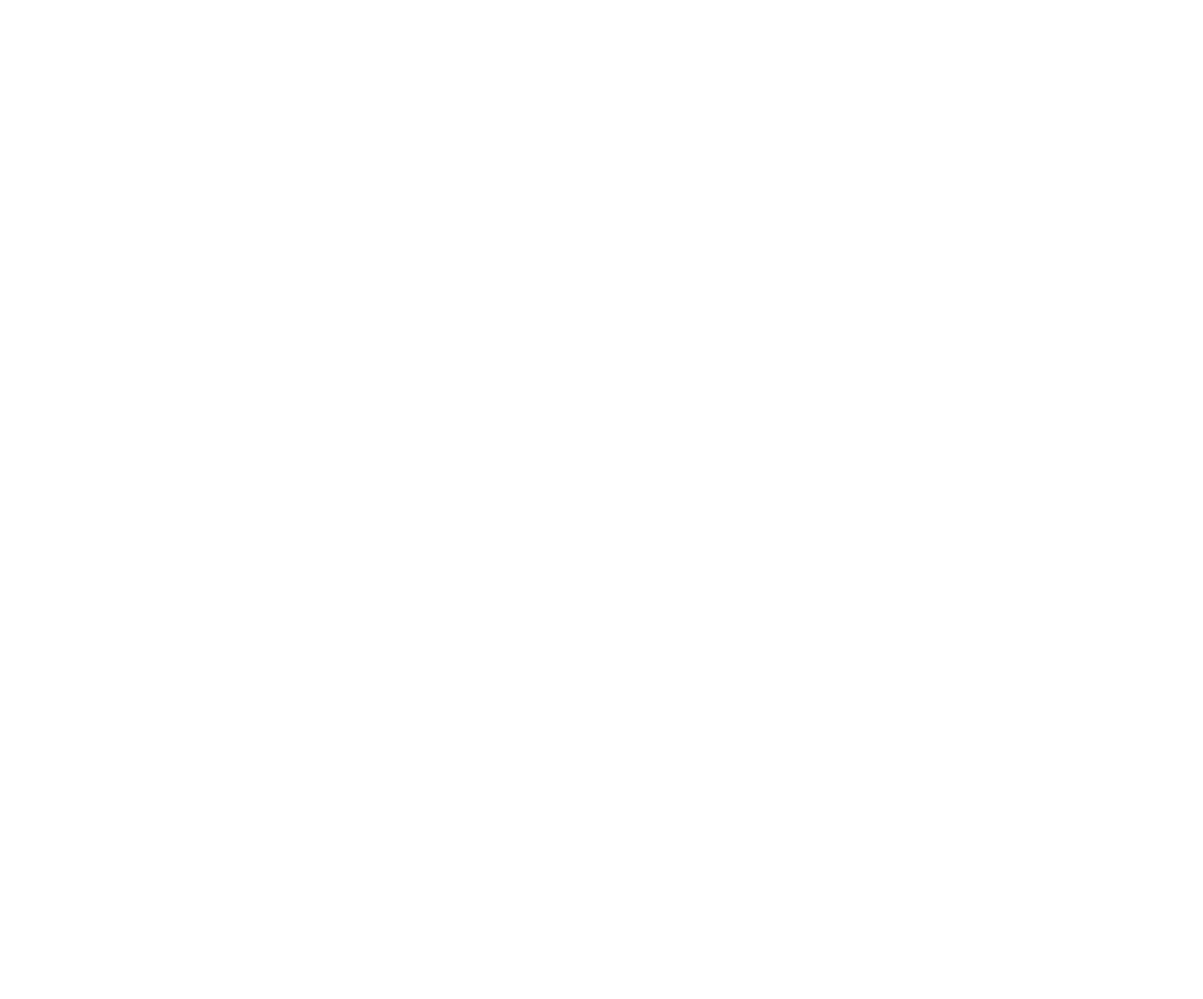
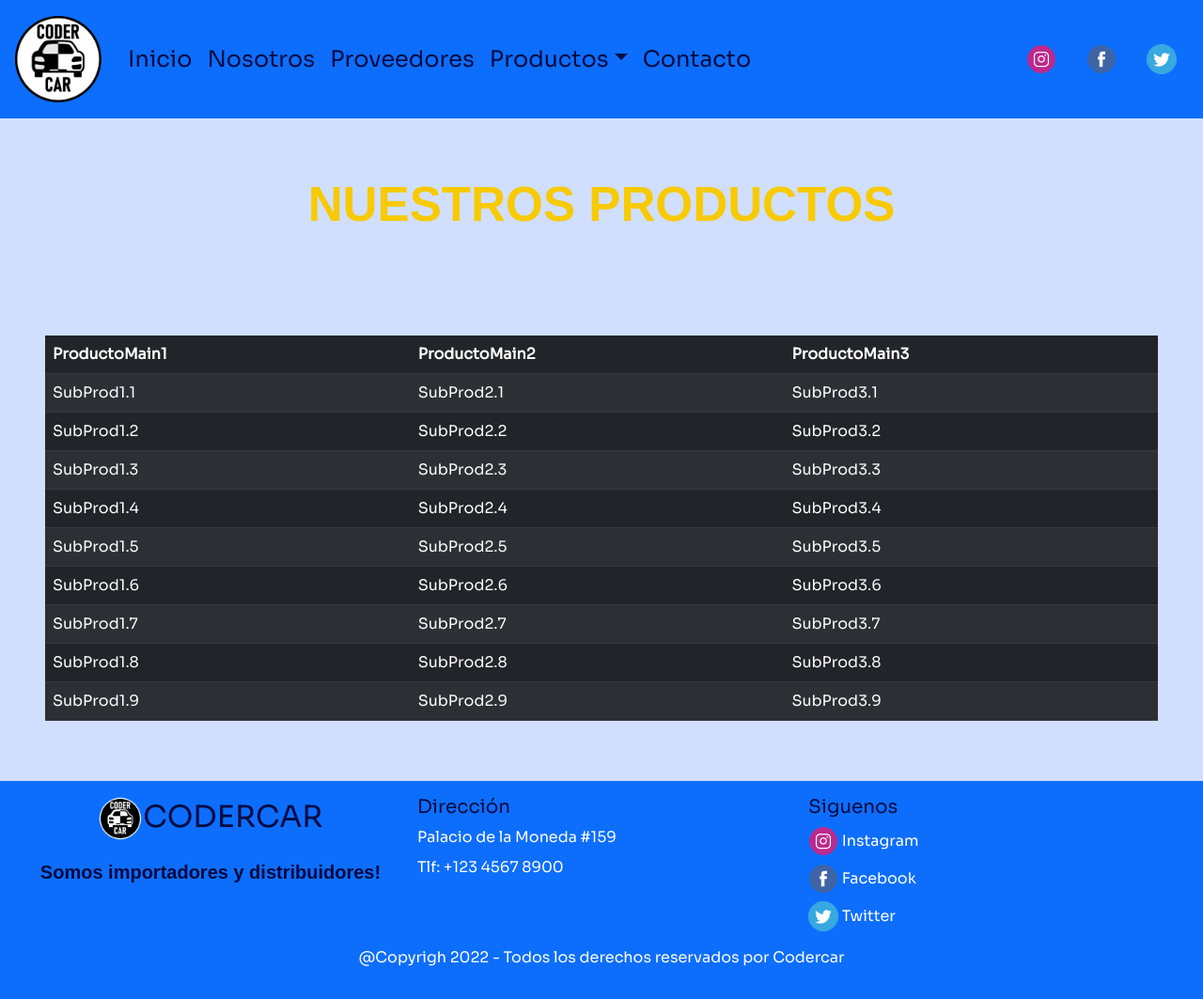
Before and after one commit to kifferv/PF_Velasquez, a plain HTML site: page views/productos.html in a window 1280 px wide. Shown: the whole page at 94% size. Before the commit the page ends 800 px from the top, so only its background shows below. Drawn offline with nearby package versions, Linux system fonts and the light colour scheme.

Commit message:
cambios en views

```diff
--- a/css/estilo.css
+++ b/css/estilo.css
@@ -14,6 +14,10 @@ body{
 /*body Nosotros*/
 .body2{
     background-image:url(../assets/img/car2.jpg);
+}
+/*body Contacto*/
+.body3{
+    background-image:url(../assets/img/car1.jpg);
 }
 @font-face{
     font-family:"Sora-Regular.ttf";
@@ -54,7 +58,7 @@ h1, h2{
     padding: 10px;
     background-color: rgba(240, 248, 255, 0.397);
 }
-/*ESTILO DEL FORMULARIO - VIEW= contacto*/
+/*ESTILO DEL FORMULARIO - VIEW= CONTACTO*/
 .header {
     color: #051177;
     font-size: 35px;
--- a/views/productos.html
+++ b/views/productos.html
@@ -0,0 +1,170 @@
+<!DOCTYPE html>
+<html lang="en">
+<head>
+    <meta charset="UTF-8">
+    <meta http-equiv="X-UA-Compatible" content="IE=edge">
+    <meta name="viewport" content="width=device-width, initial-scale=1.0">
+    <title>Codercar Nosotros</title>
+    <!-- CSS only -->
+    <link href="https://cdn.jsdelivr.net/npm/bootstrap@5.2.1/dist/css/bootstrap.min.css" rel="stylesheet" integrity="sha384-iYQeCzEYFbKjA/T2uDLTpkwGzCiq6soy8tYaI1GyVh/UjpbCx/TYkiZhlZB6+fzT" crossorigin="anonymous">
+    <link rel="stylesheet" href="https://cdnjs.cloudflare.com/ajax/libs/animate.css/4.1.1/animate.min.css"/>
+    <!--mi estilo 😎 -->
+    <link rel="stylesheet" href="../css/estilo.css">
+    <link rel="icon" href="../assets/icons/ccwhiteicon.ico">
+</head>
+<body>
+    <header>
+        <!---menú de la página de bootstrap pero que retoque con css e incluí redes y efectos en los botones (probe todos los botones) ✌️ -->
+        <nav class="bg-primary navbar navbar-expand-lg h4 bdnav">
+            <div class="container-fluid">
+              <a class="navbar-brand" href="#"><img class="logo" src="../assets/img/codercarlogo1.png" alt="codercar logo"></a>
+              <button class="navbar-toggler" type="button" data-bs-toggle="collapse" data-bs-target="#navbarSupportedContent" aria-controls="navbarSupportedContent" aria-expanded="false" aria-label="Toggle navigation">
+                <span class="navbar-toggler-icon"></span>
+              </button>
+              <div class="collapse navbar-collapse" id="navbarSupportedContent">
+                <ul class="navbar-nav me-auto mb-2 mb-lg-0">
+                  <li class="nav-item">
+                    <a class="nav-link textmenu" href="../index.html">Inicio</a>
+                  </li>
+                  <li class="nav-item">
+                    <a class="nav-link textmenu" href="./nosotros.html">Nosotros</a>
+                  </li>
+                  <li class="nav-item">
+                    <a class="nav-link textmenu" href="./proveedores.html">Proveedores</a>
+                  </li>
+                  <li class="nav-item dropdown">
+                    <a class="nav-link dropdown-toggle textmenu" href="./productos.html" role="button" data-bs-toggle="dropdown" aria-expanded="false">Productos</a>
+                    <ul class="dropdown-menu">
+                      <li><a class="dropdown-item" href="./productos.html">Producto1</a></li>
+                      <li><a class="dropdown-item" href="./productos.html">Producto2</a></li>
+                      <li><a class="dropdown-item" href="./productos.html">Producto3</a></li>
+                    </ul>
+                  </li>
+                  <li class="nav-item">
+                    <a class="nav-link textmenu" href="./contacto.html">Contacto</a>
+                  </li>
+                </ul>
+                <div class="p-3">
+                    <a class="mb-3 text-decoration-none" href="https://www.instagram.com/" target="_blank"><img src="../assets/icons/instagramsmall.png" alt="instagram"></a>
+                </div>
+                <div class="p-3">
+                    <a class="mb-3 text-decoration-none" href="https://es-la.facebook.com/" target="_blank"><img src="../assets/icons/facebooksmall.png" alt="Facebook"></a>
+                </div>
+                <div class="p-3">
+                    <a class="mb-3 text-decoration-none" href="https://twitter.com/" target="_blank"><img src="../assets/icons/twittersmall.png" alt="Twitter"></a>
+                </div>
+              </div>
+            </div>
+        </nav>
+    </header>
+    <!---->
+    <main>
+        <div class="container-fluid">
+            <div class="row">
+                <div class="col-xs-12 p-5">
+                    <h2 class="animate__animated animate__zoomInDown">NUESTROS PRODUCTOS</h2>
+                </div>
+                <div class="col-xs-12 p-5">
+                    <table class="table table-dark table-striped">
+                        <thead>
+                          <tr>
+                            <th scope="col">ProductoMain1</th>
+                            <th scope="col">ProductoMain2</th>
+                            <th scope="col">ProductoMain3</th>
+                          </tr>
+                        </thead>
+                        <tbody>
+                          <tr>
+                            <td>SubProd1.1</td>
+                            <td>SubProd2.1</td>
+                            <td>SubProd3.1</td>
+                          </tr>
+                          <tr>
+                            <td>SubProd1.2</td>
+                            <td>SubProd2.2</td>
+                            <td>SubProd3.2</td>
+                          </tr>
+                          <tr>
+                            <td>SubProd1.3</td>
+                            <td>SubProd2.3</td>
+                            <td>SubProd3.3</td>
+                          </tr>
+                          <tr>
+                            <td>SubProd1.4</td>
+                            <td>SubProd2.4</td>
+                            <td>SubProd3.4</td>
+                          </tr>
+                          <tr>
+                            <td>SubProd1.5</td>
+                            <td>SubProd2.5</td>
+                            <td>SubProd3.5</td>
+                          </tr>
+                          <tr>
+                            <td>SubProd1.6</td>
+                            <td>SubProd2.6</td>
+                            <td>SubProd3.6</td>
+                          </tr>
+                          <tr>
+                            <td>SubProd1.7</td>
+                            <td>SubProd2.7</td>
+                            <td>SubProd3.7</td>
+                          </tr>
+                          <tr>
+                            <td>SubProd1.8</td>
+                            <td>SubProd2.8</td>
+                            <td>SubProd3.8</td>
+                          </tr>
+                          <tr>
+                            <td>SubProd1.9</td>
+                            <td>SubProd2.9</td>
+                            <td>SubProd3.9</td>
+                          </tr>
+                        </tbody>
+                      </table>
+                </div>
+            </div>
+        </div>
+    </main>
+    <!-- footer hecho por mi desde cero con ayuda de los videos de la clase de bootstrap y retocado con CSS 👍-->
+    <footer>
+        <div class="bg-primary container-fluid bgfooter">
+            <div class="row p-3 pb-2 textfoot">
+                <div class="col-xs-12 col-md-6 col-lg-4">
+                    <p class="h2 logofoot"><img src="../assets/icons/ccblackicon.ico" alt="">CODERCAR</p>
+                    <p><h5>Somos importadores y distribuidores!</h5></p>
+                </div>
+                <div class="col-xs-12 col-md-6 col-lg-4">
+                    <p class="h5">Dirección</p>
+                    <div class="mb-2">
+                        <a class="text-white text-decoration-none" href="./contacto.html">Palacio de la Moneda #159</a>
+                    </div>
+                    <div class="mb-2">
+                        <a class="text-white text-decoration-none" href="./contacto.html">Tlf: +123 4567 8900</a>
+                    </div>
+                </div>
+                <div class="col-xs-12 col-md-12 col-lg-4">
+                    <p class="h5">Siguenos</p>
+                    <div class="mb-2">
+                        <img src="../assets/icons/instagramsmall.png" alt="Instagram">
+                        <a class="mb-3 text-white text-decoration-none" href="https://www.instagram.com/" target="_blank">Instagram</a>
+                    </div>
+                    <div class="mb-2">
+                        <img src="../assets/icons/facebooksmall.png" alt="Facebook">
+                        <a class="mb-3 text-white text-decoration-none" href="https://es-la.facebook.com/" target="_blank">Facebook</a>
+                    </div>
+                    <div class="mb-2">
+                        <img src="../assets/icons/twittersmall.png" alt="Twitter">
+                        <a class="mb-3 text-white text-decoration-none" href="https://twitter.com/" target="_blank">Twitter</a>
+                    </div>
+                </div>
+            </div>
+            <div class="col-xs-12 pb-3">
+                <p class="text-white text-center">@Copyrigh 2022 - Todos los derechos reservados por Codercar</p>
+            </div>
+        </div>
+    </footer>
+    <!-- JavaScript Bundle with Popper -->
+    <script src="https://cdn.jsdelivr.net/npm/bootstrap@5.2.1/dist/js/bootstrap.bundle.min.js" integrity="sha384-u1OknCvxWvY5kfmNBILK2hRnQC3Pr17a+RTT6rIHI7NnikvbZlHgTPOOmMi466C8" crossorigin="anonymous"></script>
+
+</body>
+</html>
```
Also changed, not shown: index.html (+0 -1 lines), views/contacto.html (+5 -6 lines), views/nosotros.html (+0 -1 lines), views/proveedores.html (+130 -0 lines).
